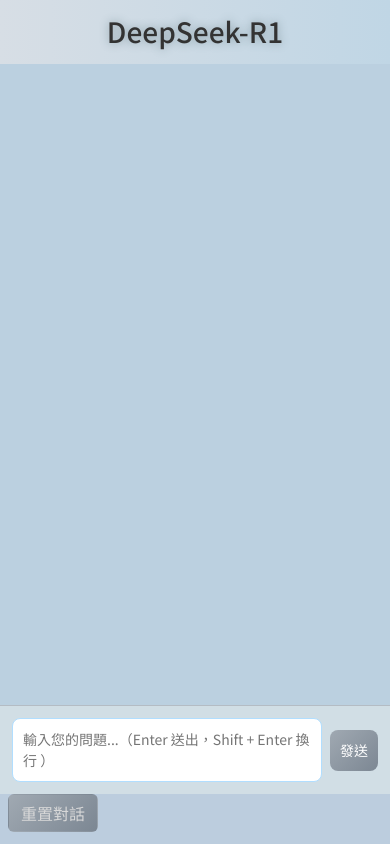
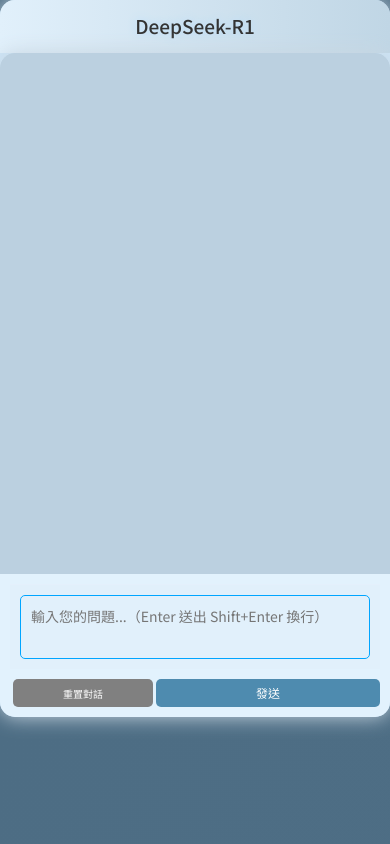
Before and after one commit to Krishong233/deepseek-r1_web_interface, a Flask app: template deepseek_r1_v2/templates/chatroom.html in a window 390 px wide. Run offline with Flask 3, Linux system fonts and the light colour scheme; the template is opened without the code that fills it, so the values that code supplies are empty.

Commit message:
Add files via upload

```diff
--- a/deepseek_r1_v2/app.py
+++ b/deepseek_r1_v2/app.py
@@ -1,9 +1,13 @@
-from flask import Flask, request, render_template, Response, stream_with_context
+from flask import Flask, request, render_template, Response, stream_with_context, session, redirect, url_for, jsonify
 import openai
 import os
 import logging
 import json
+from functools import wraps
+import random
+import redis
 
+redis_client = redis.Redis(host='localhost', port=6379, db=0)
 # Set up logging
 logging.basicConfig(level=logging.INFO)
 logger = logging.getLogger(__name__)
@@ -11,26 +15,99 @@ logger = logging.getLogger(__name__)
 app = Flask(__name__)
 app.secret_key = os.environ.get("FLASK_SECRET_KEY", os.urandom(24))
 
-# 環境變數設定
+# Environment variable setup
 api_key = os.environ.get("DEEPSEEK_API_KEY")
 if not api_key:
     raise ValueError("請設置 DEEPSEEK_API_KEY 環境變數")
 
-# 初始化 DeepSeek 客戶端
+# Initialize DeepSeek client
 client = openai.OpenAI(
     api_key=api_key,
     base_url="https://api.deepseek.com/v1"
 )
 
+# Define questions and answers (moved from client-side)
+questions = [
+    {"q": "我的 classno 是什麼？", "a": "23"},
+    {"q": "我的中文全名是什麼？", "a": "洪麒翔"},
+    {"q": "我的生日是？（dd/mm）", "a": "07/08"}
+]
+
+# Authentication decorator
+def login_required(f):
+    @wraps(f)
+    def decorated_function(*args, **kwargs):
+        if not session.get("authenticated"):
+            return redirect(url_for("index"))
+        return f(*args, **kwargs)
+    return decorated_function
+
 @app.route("/", methods=["GET"])
 def index():
     return render_template("index.html")
 
+@app.route("/get_question", methods=["GET"])
+def get_question():
+    if session.get("blocked"):
+        return "您的 IP 已被封鎖", 403
+    question = random.choice(questions)
+    session["current_question"] = question["q"]
+    session["correct_answer"] = question["a"]
+    session["attempts"] = 0  # Reset attempts
+    return question["q"]
+
+@app.route("/validate_answer", methods=["POST"])
+def validate_answer():
+    ip = request.remote_addr
+    attempts_key = f"attempts:{ip}"
+    block_key = f"blocked:{ip}"
+    if redis_client.get(block_key):
+        return jsonify({"success": False, "blocked": True})
+    data = request.get_json()
+    answer = data.get("answer")
+    correct_answer = session.get("correct_answer")
+    if answer == correct_answer:
+        session.permanent = True
+        session["authenticated"] = True
+        redis_client.delete(attempts_key)
+        return jsonify({"success": True})
+    else:
+        attempts = int(redis_client.get(attempts_key) or 0) + 1
+        redis_client.setex(attempts_key, 3600, attempts)  # 1 小時內有效
+        if attempts >= 4:
+            redis_client.setex(block_key, 86400, 1)  # 封鎖 24 小時
+            return jsonify({"success": False, "blocked": True})
+        return jsonify({"success": False, "attempts": attempts})
+
+@app.route("/blocked_ips", methods=["GET"])
+def get_blocked_ips():
+    blocked_keys = redis_client.keys("blocked:*")  # 找所有 "blocked:IP" 鍵
+    blocked_ips = [key.decode().split(":")[1] for key in blocked_keys]
+    return jsonify({"blocked_ips": blocked_ips})
+
+@app.route("/unblock_ip/<ip>", methods=["POST"])
+def unblock_ip(ip):
+    block_key = f"blocked:{ip}"
+    attempts_key = f"attempts:{ip}"
+    redis_client.delete(block_key)  # 刪除封鎖標記
+    redis_client.delete(attempts_key)  # 刪除嘗試次數
+    return jsonify({"success": True, "message": f"IP {ip} 已解鎖"})
+
+@app.route("/unblock_all", methods=["POST"])
+def unblock_all():
+    blocked_keys = redis_client.keys("blocked:*")
+    for key in blocked_keys:
+        redis_client.delete(key)
+    return jsonify({"success": True, "message": "所有封鎖的 IP 已解除"})
+
+
 @app.route("/chatroom", methods=["GET"])
+@login_required
 def chatroom():
     return render_template("chatroom.html")
 
 @app.route("/chat", methods=["POST"])
+@login_required
 def chat():
     try:
         data = request.get_json()
@@ -62,6 +139,7 @@ def chat():
         return Response(f"處理請求時發生錯誤：{str(e)}", status=500)
 
 @app.route("/reset", methods=["POST"])
+@login_required
 def reset():
     return render_template("chatroom.html")
 
--- a/deepseek_r1_v2/templates/chatroom.html
+++ b/deepseek_r1_v2/templates/chatroom.html
@@ -2,7 +2,7 @@
 <html lang="zh-TW">
 <head>
   <meta charset="UTF-8">
-  <meta name="viewport" content="width=device-width, initial-scale=1.0">
+  <meta name="viewport" content="width=device-width, initial-scale=1.0,maximum-scale=1,viewport-fit=cover">
   <title>DeepSeek-R1</title>
   <link href="https://fonts.googleapis.com/css2?family=Noto+Sans+TC:wght@400;500;700&family=Roboto:wght@400;500;700&display=swap" rel="stylesheet">
   <link href="https://cdn.jsdelivr.net/npm/bootstrap@5.3.0/dist/css/bootstrap.min.css" rel="stylesheet">
@@ -31,8 +31,8 @@
       max-width: 900px;
       height: 90vh;
       background: rgb(188, 205, 222);
-      border-radius: 15px;
-      box-shadow: 0 0 20px rgba(158, 252, 255, 0.5);
+      border-radius: 20px;
+      box-shadow: 0 0 20px rgb(192, 226, 250);
       display: flex;
       flex-direction: column;
       overflow: hidden;
@@ -48,7 +48,7 @@
       color: #a7d3b7;
       padding: 15px;
       margin: 0;
-      font-size: 28px;
+      font-size: 23px;
       background: linear-gradient(90deg, #d7dee5, #c0d6e5);
       text-shadow: 0 0 10px #889da6;
     }
@@ -66,7 +66,7 @@
     /* 🌟 訊息樣式 */
     .message {
       padding: 12px;
-      border-radius: 10px;
+      border-radius: 11px;
       margin-bottom: 12px;
       max-width: 80%;
       word-wrap: break-word;
@@ -93,8 +93,8 @@
     #chat-form {
       display: flex;
       padding: 12px;
-      background: #d1dee5;
-      border-top: 1px solid #B4BCC4;
+      background: #e1f0fb;
+      border-top: 1px solid #e4f0fc;
       align-items: center;
     }
 
@@ -108,26 +108,29 @@
       font-size: 16px;
       transition: border-color 0.3s, box-shadow 0.3s;
       background: #ffffff;
+      backdrop-filter: blur(10px);
+      color: rgb(30, 38, 44);
     }
 
     #user-input:focus {
-      border-color: #7C8793;
+      border-color: #d8e7fa;
       box-shadow: 0px 0px 8px rgba(124, 135, 147, 0.3);
       outline: none;
     }
 
     /* 🌟 美化按鈕 */
     button {
-      background: linear-gradient(135deg, #A0A9B2, #7C8793);
+      background: linear-gradient(135deg, #74a9cb, #5489ae);
       color: #ffffff;
       border: none;
-      padding: 12px 16px;
-      margin-left: 8px;
+      margin-left: 3px;
       cursor: pointer;
-      border-radius: 8px;
-      font-size: 16px;
+      border-radius: 100px;
       transition: transform 0.3s, box-shadow 0.3s;
+      font-size: 13px;
+      padding: 8px 200px;
     }
+
     button:hover {
       transform: scale(1.05);
       box-shadow: 0 0 10px #c4e8ff;
@@ -139,27 +142,112 @@
       padding: 10px;
       background: rgb(42, 87, 120);
       display: none;
+      font-size: 15px;
     }
     /* 🌟 手機適配 */
     @media screen and (max-width: 768px) {
+      .btn{
+        font-size: 6px; /* 縮小按鈕文本 */
+        padding: 18px 13px;
+        margin-left: 10px;
+        background: #7c8f97;
+        color: #c0d4e3;
+        border: none;
+        border-radius: 5px;
+        cursor: pointer;
+      }
+      .button_reset{
+        font-size: 6px;
+        background: grey;
+        padding: 5px 10px;
+      }
+      .button_sub{
+        font-size: 12px;
+        padding: 5px 100px;
+      }
       .chat-container {
+        display: flex;
+        flex-direction: column;
+        height: 85vh;
         width: 100%;
-        height: 100vh;
-        border-radius: 0;
+        background: rgb(204, 228, 246);
+        border-radius: 15px;
+        box-shadow: 0 0 20px rgb(200, 214, 225);
+        animation: fadeIn 1s ease-in-out;
+        margin: 0;
+        padding: 0;
+      }
+      #loading {
+        text-align: center;
+        color: #a9bdc4;
+        padding: 10px;
+        background: rgb(42, 87, 120);
+        display: none;
+        font-size: 13px;
+      }
+      #chat-box {
+        font-size: 14px; /* 縮小聊天記錄文本 */
+        flex: 1;
+        overflow-y: auto;
+        padding: 20px;
+        word-break: break-word;
+        overflow-wrap: break-word;
       }
 
-      #chat-box {
-        padding: 15px;
+      #chat-form {
+        display: flex;
+        padding: 10px;
+        background: rgb(225, 240, 251);
       }
 
       #user-input {
+        flex: 1;
+        padding: 10px;
         font-size: 14px;
-        padding: 10px;
+        border: 1px solid #00a5ff;
+        border-radius: 5px;
+        background: rgb(225, 240, 251);
+        backdrop-filter: blur(10px);
+        color: #20292f;
       }
 
       button {
-        padding: 10px;
-        font-size: 14px;
+        font-size: 5px; /* 縮小按鈕文本 */
+        background: #4e8baf;
+        color: #ffffff;
+        border: none;
+        border-radius: 5px;
+        cursor: pointer;
+
+      }
+      h1 {
+        text-align: center;
+        color: #a7d3b7;
+        padding: 15px;
+        margin: 0;
+        font-size: 19px;
+        background: linear-gradient(90deg, #e1f0fb, #c0d6e5);
+        text-shadow: 0 0 10px #b5dcfa;
+      }
+      body {
+        background: linear-gradient(135deg, rgb(77, 109, 132) 0%, rgb(78, 110, 133) 100%);
+        font-family: 'Noto Sans TC', 'Roboto', sans-serif;
+        margin: 0;
+        padding: 0;
+        height: 85vh;
+        display: flex;
+        justify-content: center;
+        align-items: center;
+        overflow: hidden;
+      }
+      .button-group {
+        display: flex;
+        justify-content: space-around;
+        margin-top: 3px;
+
+      }
+      .chat-container.keyboard-open {
+        padding-bottom: 250px; /* 根據設備調整，確保鍵盤不遮蓋輸入區 */
       }
     }
 
@@ -251,23 +339,67 @@
       overflow-y: hidden;
       padding: 5px 0;
     }
+    .btn{
+      font-size: 14px; /* 縮小按鈕文本 */
+      padding: 20px 3px;
+      margin-left: 10px;
+      background: #456c80;
+      color: #ffffff;
+      border: none;
+      border-radius: 5px;
+      cursor: pointer;
+    }
+    .chat-input-area {
+      display: flex;
+      flex-direction: column;
+      padding: 10px;
+      background: rgb(226, 242, 253);
+    }
+
+    .button-group {
+      display: flex;
+      justify-content: space-around;
+      margin-top: 10px;
+
+    }
+    .button_reset{
+      background: grey;
+      padding: 4px 50px;
+      font-size: 10px;
+    }
+
+    @supports (padding: max(0px)) {
+      .chat-container {
+        padding-left: env(safe-area-inset-left);
+        padding-right: env(safe-area-inset-right);
+        padding-bottom: env(safe-area-inset-bottom);
+      }
+
+    }
   </style>
 </head>
 <body data-messages="{{ data_messages|safe }}">
 <div class="chat-container">
   <h1 style="text-align: center; color: #333;">DeepSeek-R1</h1>
-  <div class="chat-box" id="chat-box"></div>
   <div id="loading" class="loading">DeepSeek-R1 正在思考中...</div>
 
-  <form id="chat-form" class="input-container" onsubmit="return handleSubmit(event)">
-    <textarea id="user-input" placeholder="輸入您的問題...（Enter 送出，Shift + Enter 換行 ）" rows="2"></textarea>
-    <button type="submit" id="send-button" >發送</button>
-  </form>
+  <div class="chat-container">
+    <div id="chat-box"></div>
+    <div class="chat-input-area">
+      <form id="chat-form" onsubmit="return handleSubmit(event)">
+        <textarea id="user-input" placeholder="輸入您的問題...（Enter 送出 Shift+Enter 換行）" rows="2"></textarea>
+      </form>
+      <div class="button-group">
+        <button type="button" id="reset-button" class="button_reset" onclick="document.getElementById('reset-form').submit() ">重置對話</button>
+        <button type="submit"  id="send-button" class="button_sub"form="chat-form">發送</button>
+      </div>
+    </div>
+    <form id="reset-form" action="/reset" method="post" style="display: none;"></form>
+  </div>
 
 
-  <form id="reset-form" action="/reset" method="post" style="height: 50px">
-    <button type="submit" class="btn" style="align-items: center;color: #d9d9d9">重置對話</button>
-  </form>
+
+
 </div>
 
 <!-- 引入 Bootstrap JS 和 Popper.js -->
@@ -434,6 +566,7 @@
         },
         strict: false
       });
+      chatBox.scrollTop = chatBox.scrollHeight; // 滾動到底部
     }
     function formatMarkdown(text) {
       // 安全處理，防止惡意 HTML 注入
```
Also changed, not shown: deepseek_r1_v2/templates/index.html (+54 -24 lines).
